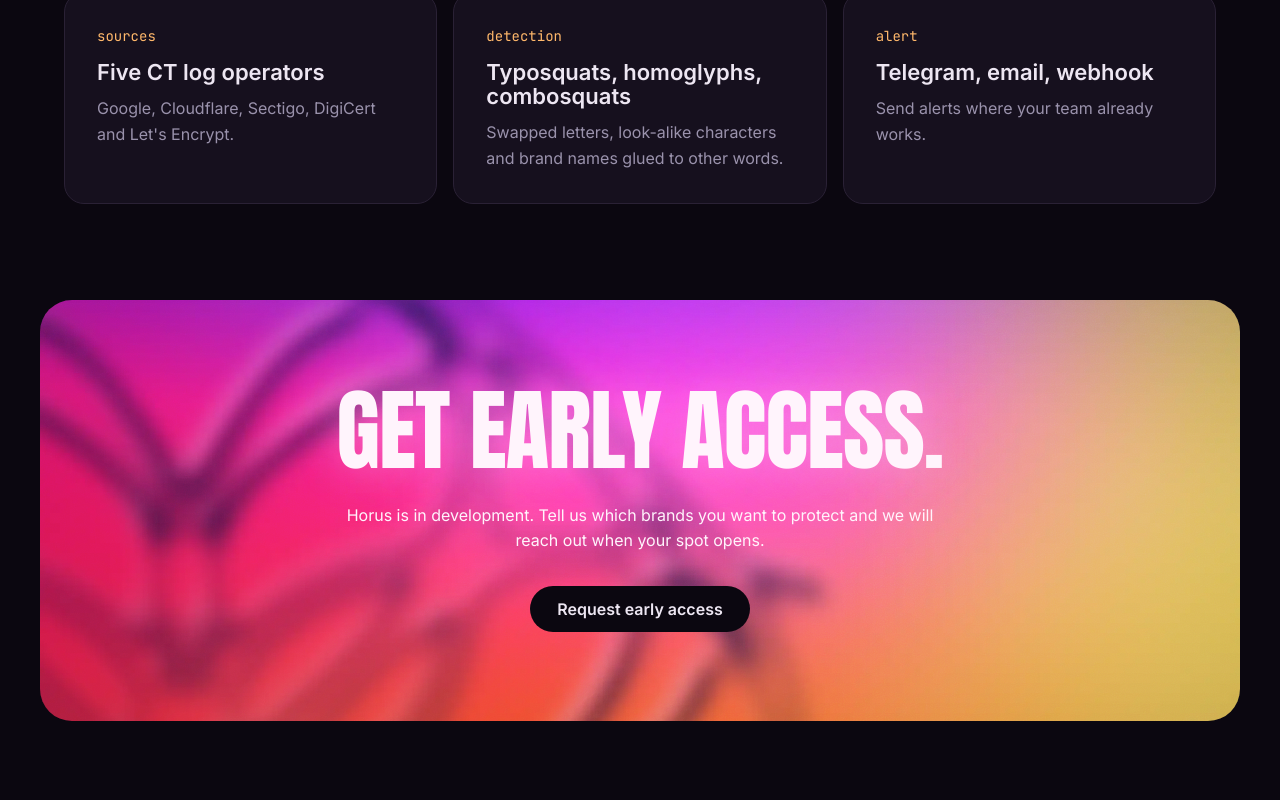
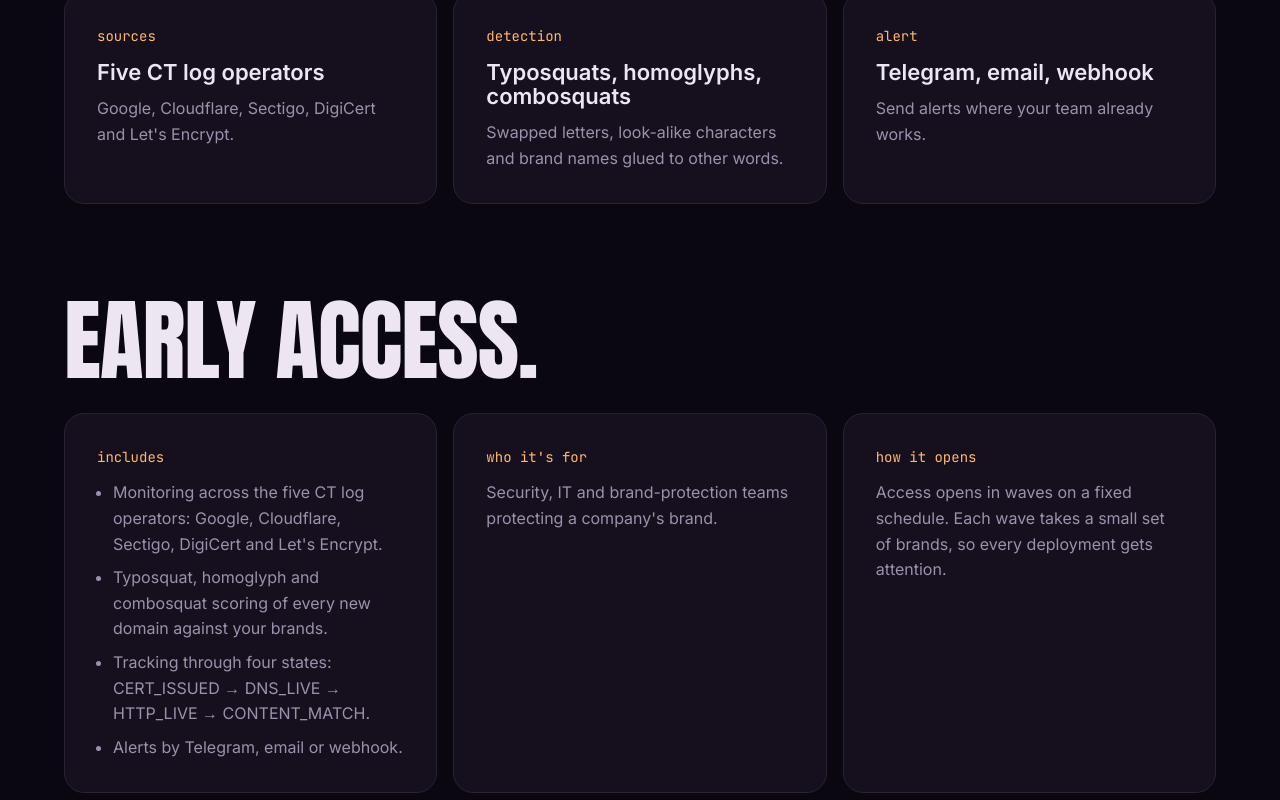
Before and after one commit to f3nrilabs/website, an Astro site: page /products/horus in a window 1280 px wide. Shown: the part 1689-2489 px from the top of the page. Built offline with nearby package versions, Linux system fonts and the light colour scheme; Astro itself is replaced by a stand-in of ours.

Commit message:
feat: add an early access section to the Horus page

```diff
--- a/src/content.config.ts
+++ b/src/content.config.ts
@@ -31,6 +31,14 @@ const products = defineCollection({
       }),
     ),
     accessSubject: z.string(),
+    earlyAccess: z
+      .object({
+        includes: z.array(z.string()),
+        audience: z.string(),
+        opens: z.string(),
+        whatToSend: z.string(),
+      })
+      .optional(),
   }),
 });
 
--- a/src/content/products/horus.md
+++ b/src/content/products/horus.md
@@ -34,6 +34,15 @@ features:
     title: Telegram, email, webhook
     text: Send alerts where your team already works.
 accessSubject: Horus early access
+earlyAccess:
+  includes:
+    - "Monitoring across the five CT log operators: Google, Cloudflare, Sectigo, DigiCert and Let's Encrypt."
+    - "Typosquat, homoglyph and combosquat scoring of every new domain against your brands."
+    - "Tracking through four states: CERT_ISSUED → DNS_LIVE → HTTP_LIVE → CONTENT_MATCH."
+    - "Alerts by Telegram, email or webhook."
+  audience: "Security, IT and brand-protection teams protecting a company's brand."
+  opens: "Access opens in waves on a fixed schedule. Each wave takes a small set of brands, so every deployment gets attention."
+  whatToSend: "In the email, say which brands or domains to protect and the alert channel you prefer: Telegram, email or webhook."
 ---
 
 Horus is in development. Tell us which brands you want to protect and we will reach out when your spot opens.
--- a/src/pages/products/[slug].astro
+++ b/src/pages/products/[slug].astro
@@ -19,8 +19,17 @@ interface Props {
   product: CollectionEntry<"products">;
 }
 const { product } = Astro.props;
-const { name, colorway, statusLabel, tagline, problem, steps, features, accessSubject } =
-  product.data;
+const {
+  name,
+  colorway,
+  statusLabel,
+  tagline,
+  problem,
+  steps,
+  features,
+  accessSubject,
+  earlyAccess,
+} = product.data;
 // The Markdown body holds the copy for the access block.
 const { Content } = await render(product);
 const accessHref = `mailto:hello@f3nri.com?subject=${encodeURIComponent(accessSubject)}`;
@@ -85,6 +94,32 @@ const problemLead = problemWords.join(" ");
         ))}
       </ul>
     </section>
+
+    {earlyAccess && (
+      <section aria-labelledby="early-title">
+        <h2 id="early-title" class="section__title">
+          Early access.
+        </h2>
+        <div class="early__grid">
+          <div class="early__group">
+            <span class="early__label">includes</span>
+            <ul class="early__list">
+              {earlyAccess.includes.map((item) => (
+                <li>{item}</li>
+              ))}
+            </ul>
+          </div>
+          <div class="early__group">
+            <span class="early__label">who it's for</span>
+            <p class="early__copy">{earlyAccess.audience}</p>
+          </div>
+          <div class="early__group">
+            <span class="early__label">how it opens</span>
+            <p class="early__copy">{earlyAccess.opens}</p>
+          </div>
+        </div>
+      </section>
+    )}
   </div>
 
   <div class="access">
@@ -97,6 +132,7 @@ const problemLead = problemWords.join(" ");
         <Button href={accessHref} variant="dark">
           Request early access
         </Button>
+        {earlyAccess && <p class="access__send">{earlyAccess.whatToSend}</p>}
       </div>
     </ColorBlock>
   </div>
@@ -164,6 +200,39 @@ const problemLead = problemWords.join(" ");
   #how {
     scroll-margin-top: calc(var(--header-height) + var(--space-4));
   }
+  .early__grid {
+    display: grid;
+    gap: var(--space-4);
+    grid-template-columns: repeat(auto-fit, minmax(min(100%, 16rem), 1fr));
+  }
+  .early__group {
+    display: flex;
+    flex-direction: column;
+    gap: var(--space-3);
+    padding: var(--space-8);
+    background: var(--surface);
+    border: 1px solid var(--border);
+    border-radius: var(--radius-lg);
+  }
+  .early__label {
+    font-family: var(--font-mono);
+    font-size: var(--text-sm);
+    color: var(--page-accent);
+  }
+  .early__list {
+    display: flex;
+    flex-direction: column;
+    gap: var(--space-2);
+    margin: 0;
+    padding-left: var(--space-4);
+    color: var(--text-muted);
+    line-height: var(--leading-body);
+  }
+  .early__copy {
+    margin: 0;
+    color: var(--text-muted);
+    line-height: var(--leading-body);
+  }
   .access {
     margin-top: var(--space-24);
   }
@@ -175,7 +244,14 @@ const problemLead = problemWords.join(" ");
   }
   .access__actions {
     display: flex;
-    flex-wrap: wrap;
-    gap: var(--space-3);
+    flex-direction: column;
+    align-items: center;
+    gap: var(--space-4);
+    max-width: 60ch;
+  }
+  .access__send {
+    margin: 0;
+    font-size: var(--text-lg);
+    color: var(--text-on-media);
   }
 </style>
```
Also changed, not shown: docs/PRODUCT.md (+11 -11 lines).
